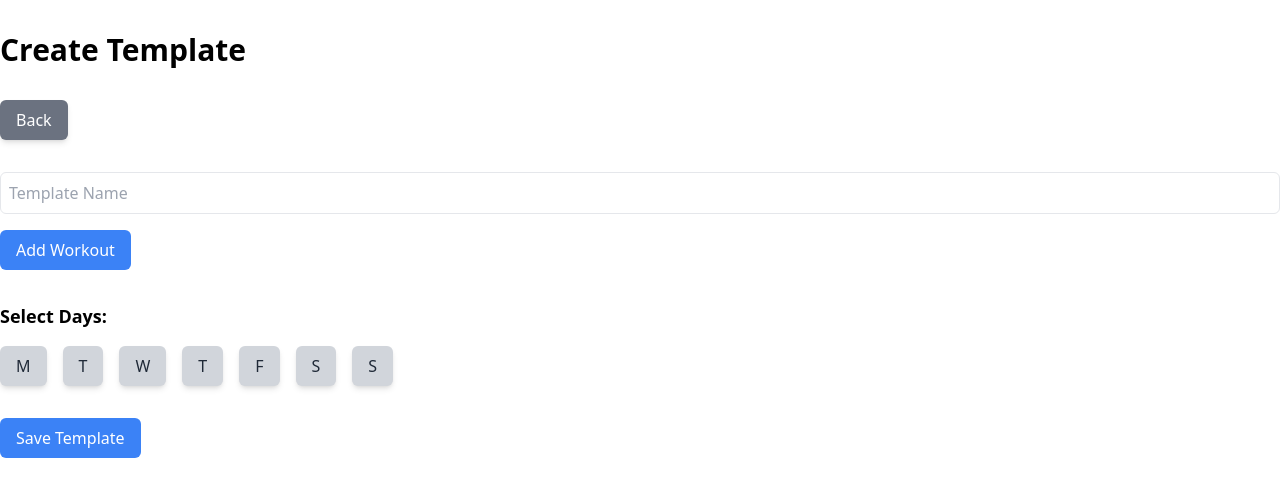
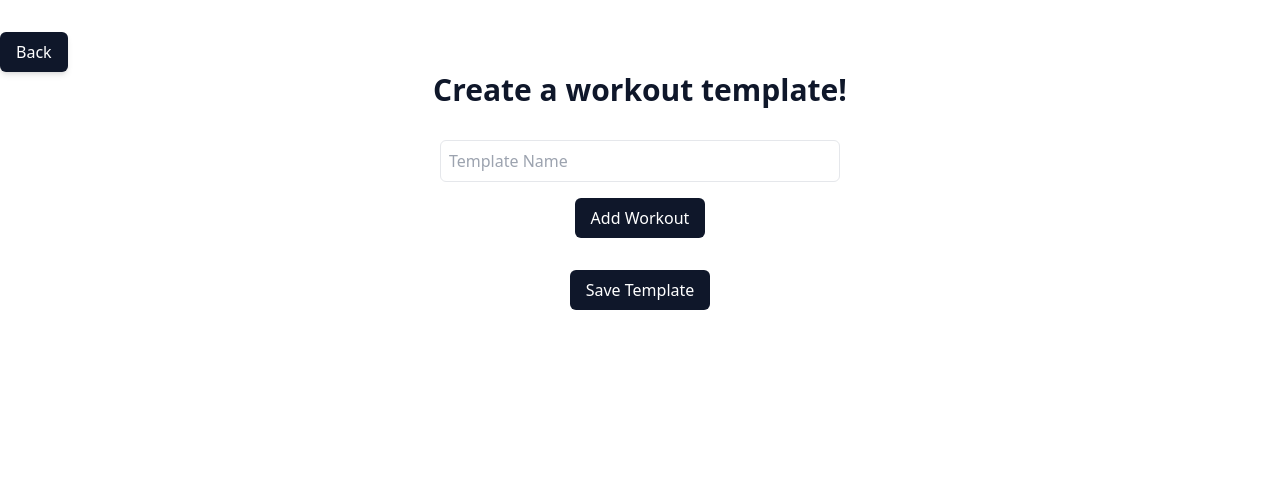
Before and after one commit to 39characters/firebase-login, a React (Vite) app in the folder vite-project/: page / in a window 1280 px wide. Both pictures are taken after a click on the button "Create Template". Shown: the top 496 px of the page. Built offline with nearby package versions, Linux system fonts and the light colour scheme.

Commit message:
revised 3/14

```diff
--- a/vite-project/src/App.jsx
+++ b/vite-project/src/App.jsx
@@ -1,4 +1,3 @@
-// App.jsx
 import React, { useState } from 'react';
 import CreateTemplate from './CreateTemplates';
 import BrowseTemplates from './BrowseTemplates';
@@ -30,20 +29,26 @@ function App() {
     content = <BrowseTemplates navigateBack={navigateBackToChoices} />;
   } else {
     content = (
-      <div className="container mx-auto py-8 text-center">
-        <h1 className="text-3xl font-bold mb-8">Fitness Tracker</h1>
+      <div className="h-screen flex justify-center items-center flex-col">
+
+        <h1 className="text-9xl font-bold mb-8 bottom-8 relative">Fitness Tracker</h1>
+
+        <p className=" text-lg bottom-12 relative font-semibold">by: Agos Borja, John Valencia</p>
+
+        <div className="flex justify-center">
           <button
             onClick={navigateToCreateTemplate}
-          className="bg-blue-500 text-white px-8 py-4 mr-4 rounded-lg shadow-md hover:bg-blue-600 focus:outline-none focus:ring-2 focus:ring-blue-500 focus:ring-offset-2 focus:ring-offset-gray-100"
+            className="bg-slate-900 text-white px-8 py-4 mr-4 rounded-lg shadow-md hover:bg-slate-700 focus:outline-none focus:ring-2 focus:ring-slate-500 focus:ring-offset-2 focus:ring-offset-gray-100"
           >
             Create Template
           </button>
           <button
             onClick={navigateToBrowseTemplates}
-          className="bg-gray-500 text-white px-8 py-4 rounded-lg shadow-md hover:bg-gray-600 focus:outline-none focus:ring-2 focus:ring-gray-500 focus:ring-offset-2 focus:ring-offset-gray-100"
+            className="bg-slate-900 text-white px-8 py-4 rounded-lg shadow-md hover:bg-slate-700 focus:outline-none focus:ring-2 focus:ring-slate-500 focus:ring-offset-2 focus:ring-offset-gray-100"
           >
             Browse Templates
           </button>
+        </div>
       </div>
     );
   }
--- a/vite-project/src/CreateTemplates.jsx
+++ b/vite-project/src/CreateTemplates.jsx
@@ -1,14 +1,17 @@
-// CreateTemplate.jsx
 import React, { useState } from 'react';
 
 const CreateTemplate = ({ navigateBack }) => {
   const [name, setName] = useState('');
   const [workouts, setWorkouts] = useState([]);
-  const [days, setDays] = useState([false, false, false, false, false, false, false]); // Array to track which days are selected
-  const [weightUnit, setWeightUnit] = useState('lbs');
 
   const handleAddWorkout = () => {
-    setWorkouts([...workouts, { name: '', sets: '', reps: '', weight: '', weightUnit }]);
+    setWorkouts([...workouts, { name: '', sets: '', reps: '', weight: '', weightUnit: 'lbs' }]);
+  };
+
+  const handleRemoveWorkout = (index) => {
+    const updatedWorkouts = [...workouts];
+    updatedWorkouts.splice(index, 1);
+    setWorkouts(updatedWorkouts);
   };
 
   const handleWorkoutChange = (index, key, value) => {
@@ -17,37 +20,33 @@ const CreateTemplate = ({ navigateBack }) => {
     setWorkouts(updatedWorkouts);
   };
 
-  const handleToggleDay = (index) => {
-    const updatedDays = [...days];
-    updatedDays[index] = !updatedDays[index];
-    setDays(updatedDays);
-  };
-
   const handleAddTemplate = () => {
     // Implement the logic to add the template to Firebase or wherever you are storing the data
     // For now, let's just log the template data
-    console.log({ name, workouts, days });
+    console.log({ name, workouts });
   };
 
   return (
     <div className="container mx-auto py-8">
-      <h1 className="text-3xl font-bold mb-8">Create Template</h1>
       <button
         onClick={navigateBack}
-        className="bg-gray-500 text-white px-4 py-2 rounded-md shadow-md hover:bg-gray-600 focus:outline-none focus:ring-2 focus:ring-gray-500 focus:ring-offset-2 focus:ring-offset-gray-100"
+        className="bg-slate-900 text-white px-4 py-2 rounded-md shadow-md hover:bg-slate-700 focus:outline-none focus:ring-2 focus:ring-slate-500 focus:ring-offset-2 focus:ring-offset-gray-100"
       >
         Back
       </button>
+      <h1 className="text-3xl font-bold mb-8 text-center text-slate-900">Create a workout template!</h1>
+
       <div className="mt-8">
         <input
           type="text"
           placeholder="Template Name"
           value={name}
           onChange={(e) => setName(e.target.value)}
-          className="block w-full mb-4 p-2 border rounded-md"
+          className="block w-full mb-4 p-2 border rounded-md mx-auto"
+          style={{ maxWidth: '400px' }} // Limiting the width of the input field
         />
         {workouts.map((workout, index) => (
-          <div key={index} className="mb-4">
+          <div key={index} className="mb-4 mx-auto" style={{ maxWidth: '400px' }}>
             <input
               type="text"
               placeholder="Workout Name"
@@ -84,33 +83,29 @@ const CreateTemplate = ({ navigateBack }) => {
               <option value="lbs">lbs</option>
               <option value="kg">kg</option>
             </select>
+            {workouts.length > 1 && ( // Only show the "Remove Workout" button if there's more than one workout
+              <button
+                onClick={() => handleRemoveWorkout(index)}
+                className="bg-red-500 text-white px-4 py-2 rounded-md hover:bg-red-600 mx-auto mt-2"
+                style={{ display: 'block', maxWidth: '200px' }} // Centering the button and limiting its width
+              >
+                Remove Workout
+              </button>
+            )}
           </div>
         ))}
         <button
           onClick={handleAddWorkout}
-          className="bg-blue-500 text-white px-4 py-2 rounded-md hover:bg-blue-600"
+          className="bg-slate-900 text-white px-4 py-2 rounded-md hover:bg-slate-700 mx-auto"
+          style={{ display: 'block', maxWidth: '200px' }} // Centering the button and limiting its width
         >
           Add Workout
         </button>
-        <div className="mt-8">
-          <h2 className="text-lg font-semibold mb-4">Select Days:</h2>
-          <div className="flex space-x-4">
-            {['M', 'T', 'W', 'T', 'F', 'S', 'S'].map((day, index) => (
-              <button
-                key={index}
-                onClick={() => handleToggleDay(index)}
-                className={`px-4 py-2 rounded-md shadow-md focus:outline-none ${
-                  days[index] ? 'bg-blue-500 text-white hover:bg-blue-600' : 'bg-gray-300 text-gray-800 hover:bg-gray-400'
-                }`}
-              >
-                {day}
-              </button>
-            ))}
-          </div>
-        </div>
+
         <button
           onClick={handleAddTemplate}
-          className="bg-blue-500 text-white px-4 py-2 mt-8 rounded-md hover:bg-blue-600"
+          className="bg-slate-900 text-white px-4 py-2 mt-8 rounded-md hover:bg-slate-700 mx-auto"
+          style={{ display: 'block', maxWidth: '200px' }} // Centering the button and limiting its width
         >
           Save Template
         </button>
--- a/vite-project/src/firebase/config.jsx
+++ b/vite-project/src/firebase/config.jsx
@@ -1,4 +1,5 @@
 import { initializeApp } from "firebase/app";
+import 'firebase/firestore';
 
 const firebaseConfig = {
   apiKey: import.meta.env.REACT_APP_apiKey,
@@ -11,3 +12,6 @@ const firebaseConfig = {
 };
 
 const app = initializeApp(firebaseConfig);
+const db = app.firestore();
+
+export default app;
```
Also changed, not shown: vite-project/src/img/logo.png (added), vite-project/src/img/run.gif (added). Lines whose indentation alone changed are shown as unchanged.
